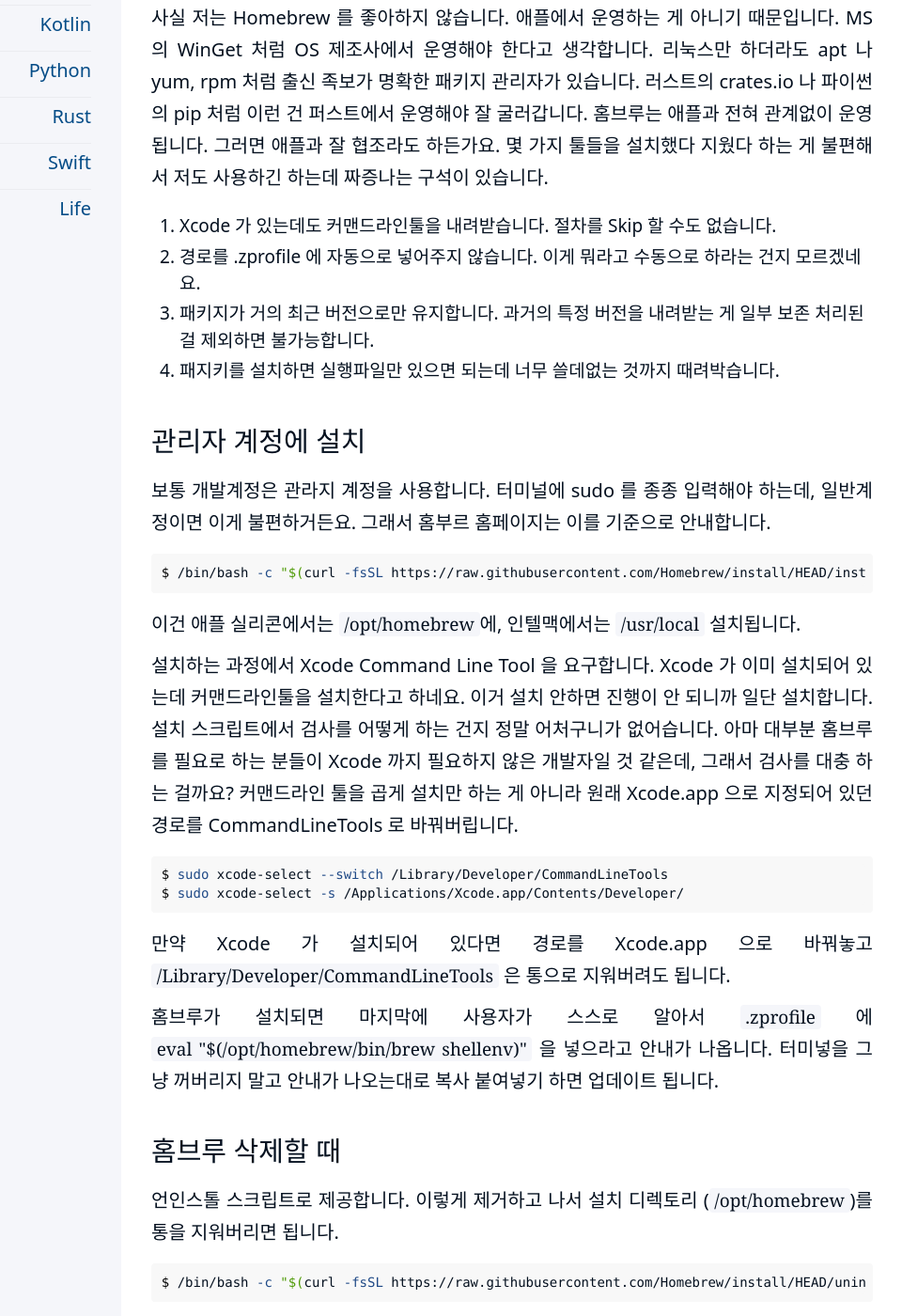
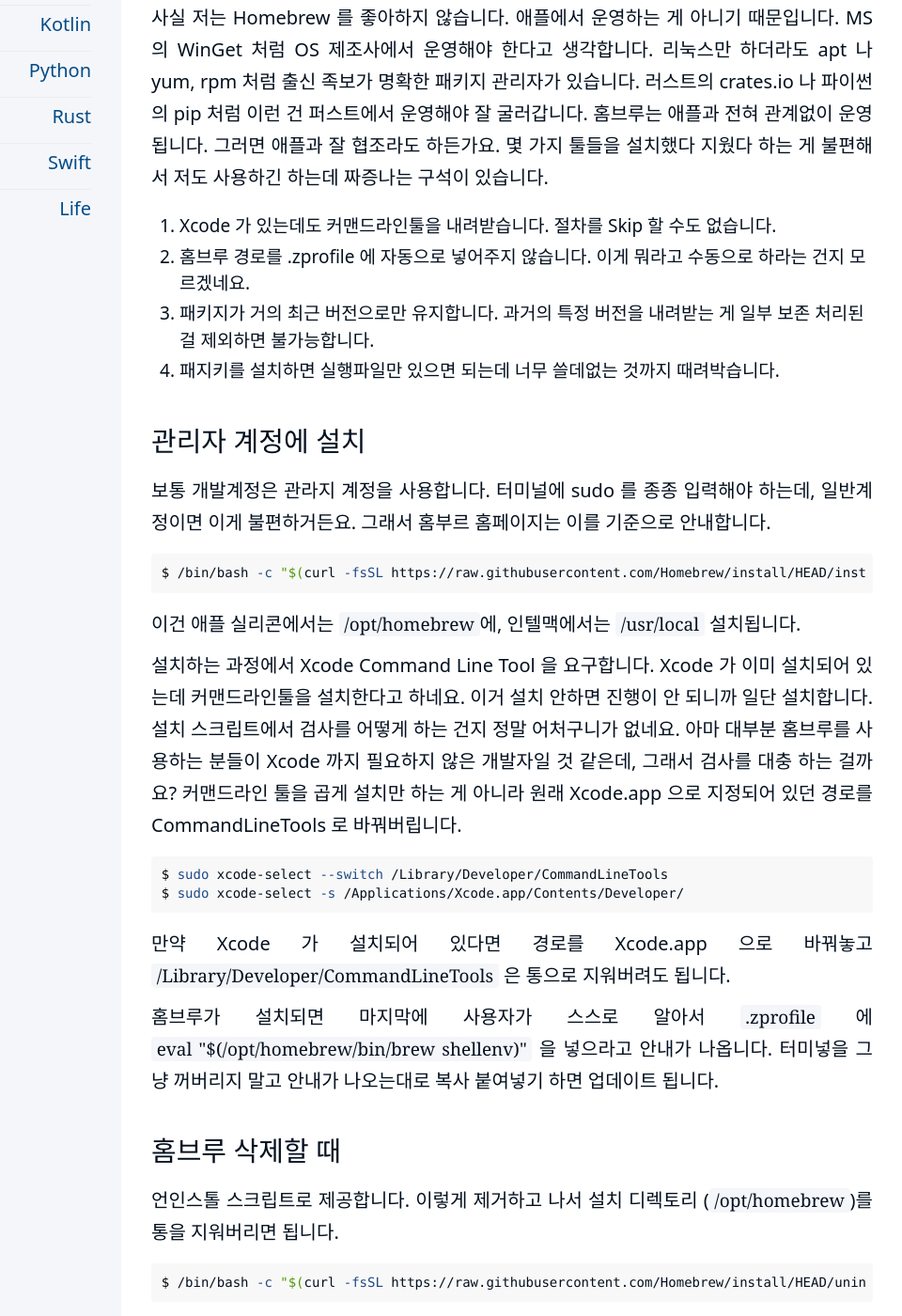
Before and after one commit to kiroshin/kiroshin.github.io, a Jekyll site: the page built from _posts/2025-04-18-homebrew-xcode.md, in a window 1280 px wide and 1400 px high, scrolled down 628 px. Shown: the whole window at 94% size, without its empty margins (191-1151 px from the left). Built offline with Jekyll 4.4.1, drawn with Linux system fonts in a browser that asks for light colours.

Commit message:
Update 2025-04-18-homebrew-xcode.md

````diff
--- a/_posts/2025-04-18-homebrew-xcode.md
+++ b/_posts/2025-04-18-homebrew-xcode.md
@@ -11,7 +11,7 @@
 사실 저는 Homebrew 를 좋아하지 않습니다. 애플에서 운영하는 게 아니기 때문입니다. MS의 WinGet 처럼 OS 제조사에서 운영해야 한다고 생각합니다. 리눅스만 하더라도 apt 나 yum, rpm 처럼 출신 족보가 명확한 패키지 관리자가 있습니다. 러스트의 crates.io 나 파이썬의 pip 처럼 이런 건 퍼스트에서 운영해야 잘 굴러갑니다. 홈브루는 애플과 전혀 관계없이 운영됩니다. 그러면 애플과 잘 협조라도 하든가요. 몇 가지 툴들을 설치했다 지웠다 하는 게 불편해서 저도 사용하긴 하는데 짜증나는 구석이 있습니다.
 
 1. Xcode 가 있는데도 커맨드라인툴을 내려받습니다. 절차를 Skip 할 수도 없습니다.
-2. 경로를 .zprofile 에 자동으로 넣어주지 않습니다. 이게 뭐라고 수동으로 하라는 건지 모르겠네요.
+2. 홈브루 경로를 .zprofile 에 자동으로 넣어주지 않습니다. 이게 뭐라고 수동으로 하라는 건지 모르겠네요.
 3. 패키지가 거의 최근 버전으로만 유지합니다. 과거의 특정 버전을 내려받는 게 일부 보존 처리된 걸 제외하면 불가능합니다.
 4. 패지키를 설치하면 실행파일만 있으면 되는데 너무 쓸데없는 것까지 때려박습니다.
 
@@ -25,7 +25,7 @@
 
 이건 애플 실리콘에서는 `/opt/homebrew`에, 인텔맥에서는 `/usr/local` 설치됩니다.
 
-설치하는 과정에서 Xcode Command Line Tool 을 요구합니다. Xcode 가 이미 설치되어 있는데 커맨드라인툴을 설치한다고 하네요. 이거 설치 안하면 진행이 안 되니까 일단 설치합니다. 설치 스크립트에서 검사를 어떻게 하는 건지 정말 어처구니가 없어습니다. 아마 대부분 홈브루를 필요로 하는 분들이 Xcode 까지 필요하지 않은 개발자일 것 같은데, 그래서 검사를 대충 하는 걸까요? 커맨드라인 툴을 곱게 설치만 하는 게 아니라 원래 Xcode.app 으로 지정되어 있던 경로를 CommandLineTools 로 바꿔버립니다.
+설치하는 과정에서 Xcode Command Line Tool 을 요구합니다. Xcode 가 이미 설치되어 있는데 커맨드라인툴을 설치한다고 하네요. 이거 설치 안하면 진행이 안 되니까 일단 설치합니다. 설치 스크립트에서 검사를 어떻게 하는 건지 정말 어처구니가 없네요. 아마 대부분 홈브루를 사용하는 분들이 Xcode 까지 필요하지 않은 개발자일 것 같은데, 그래서 검사를 대충 하는 걸까요? 커맨드라인 툴을 곱게 설치만 하는 게 아니라 원래 Xcode.app 으로 지정되어 있던 경로를 CommandLineTools 로 바꿔버립니다.
 
 ```shell
 $ sudo xcode-select --switch /Library/Developer/CommandLineTools
````
